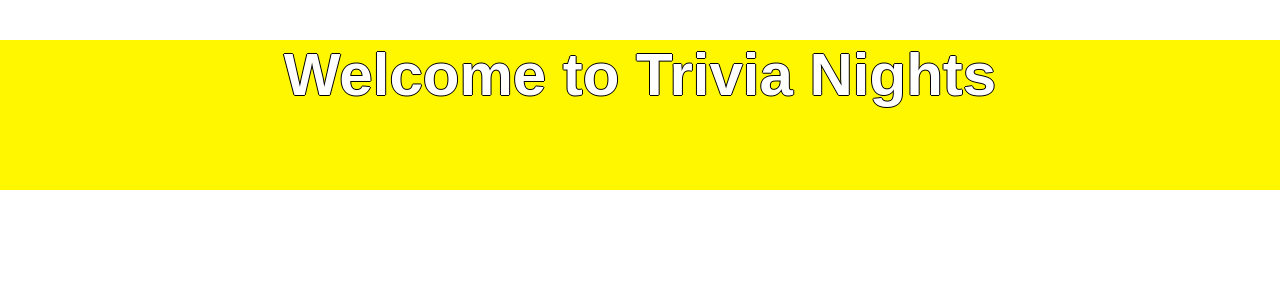
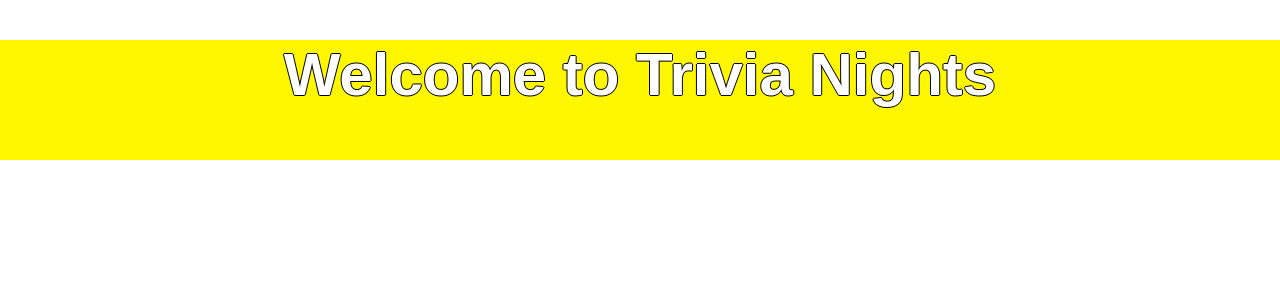
Before and after one commit to shakimharris/g2code, a React (Create React App) app: page / in a window 1280 px wide. Shown: the top 300 px of the page. Built offline with nearby package versions, Linux system fonts and the light colour scheme.

Commit message:
adjusted header height

```diff
--- a/src/App.css
+++ b/src/App.css
@@ -9,7 +9,7 @@
 
 .App-header {
   background-color: #FFF700;
-  height: 150px;
+  height: 120px;
   padding: 0px;
   color: white;
 }
```
